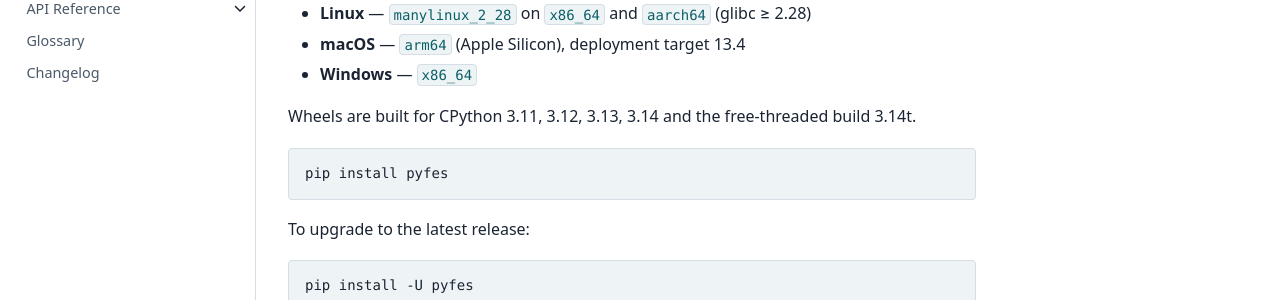
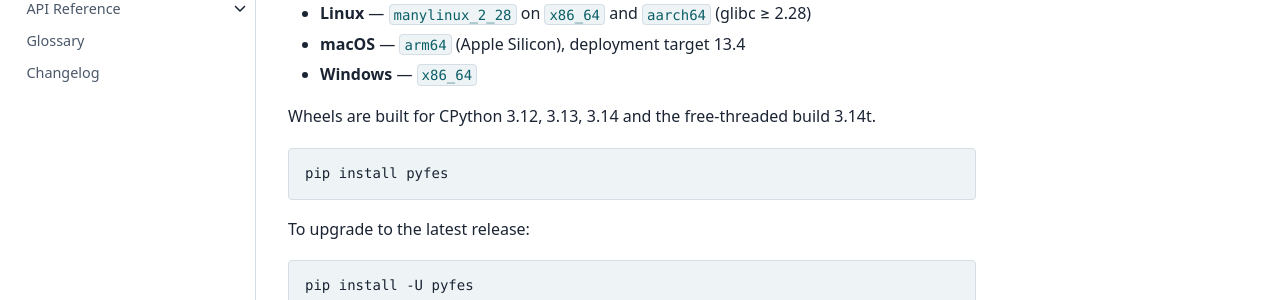
Before and after one commit to CNES/aviso-fes, a Sphinx documentation site: the page built from docs/source/getting_started.rst, in a window 1280 px wide and 900 px high. Shown: the part 406-706 px from the top of the window. Built offline with Sphinx 7.4.7 and the Sphinx Book theme 1.1.4, drawn with Linux system fonts in a browser that asks for light colours; pages that are not in the unit, such as notebooks, are missing from menus; the version number could not be read and is left out.

Commit message:
build: drop Python 3.11 support, require Python 3.12
Run CI and pre-commit on Python 3.12, raise requires-python to >=3.12,
remove the 3.11 classifier and stop building cp311 wheels. Update the
installation docs and the changelog.

```diff
--- a/docs/source/changelog.rst
+++ b/docs/source/changelog.rst
@@ -80,6 +80,11 @@
   listed in the stylesheet). The home page has a logo banner, the navigation
   links to GitHub and conda-forge, and the footer has a slot for the official
   partner logos (see ``_static/partners/README.md``).
+
+Distribution
+------------
+* Python 3.11 is no longer supported: pyfes now requires Python 3.12 or later
+  and wheels are built for CPython 3.12, 3.13, 3.14 and 3.14t.
 
 2026.10.0
 =========
--- a/docs/source/getting_started.rst
+++ b/docs/source/getting_started.rst
@@ -19,8 +19,8 @@
 * **macOS** — ``arm64`` (Apple Silicon), deployment target 13.4
 * **Windows** — ``x86_64``
 
-Wheels are built for CPython 3.11, 3.12, 3.13, 3.14 and the free-threaded
-build 3.14t.
+Wheels are built for CPython 3.12, 3.13, 3.14 and the free-threaded build
+3.14t.
 
 .. code-block:: bash
 
```
Also changed, not shown: pyproject.toml (+3 -4 lines), 2 other files.
